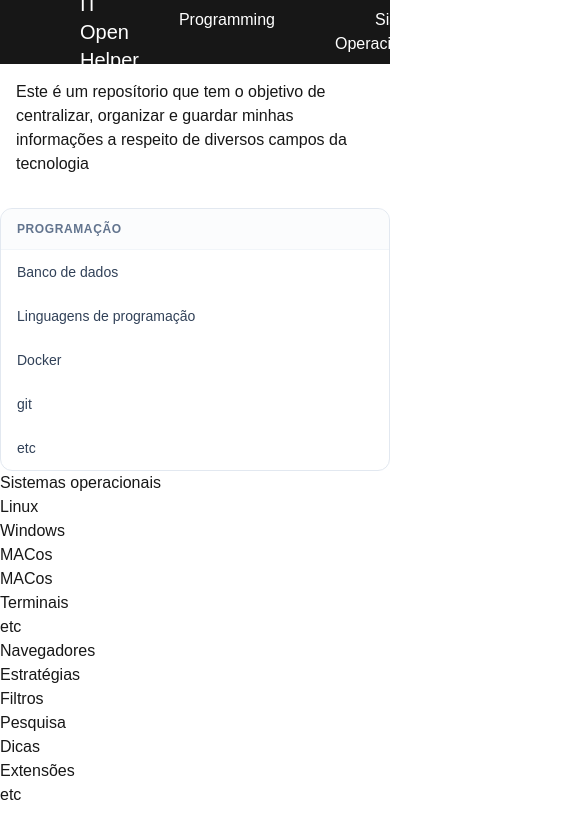
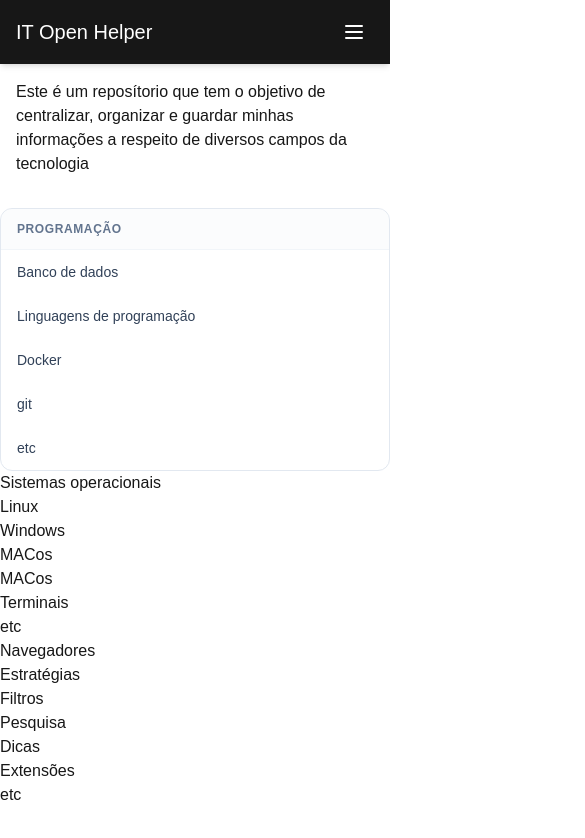
Before and after one commit to jonathaneamorim/web-it-open-helper, a Next.js app: page / in a window 390 px wide. Shown: the top 838 px of the page, 585 px wide, since content can reach past the window. Built offline with nearby package versions, Linux system fonts and the light colour scheme.

Commit message:
fix: adjusting website navbar

```diff
--- a/src/components/header/header.primary.tsx
+++ b/src/components/header/header.primary.tsx
@@ -1,33 +1,84 @@
+'use client';
+
+import { useState } from 'react';
+import Link from 'next/link'; // Import essencial para SPA
 import { Title } from "../title/title";
+import navigationData from "@/data/navigation.json"; // Seu arquivo de dados
 
-type Links = {
-    name: string,
-    url: string
-}
+export function HeaderPrimary() {
+  const [isMenuOpen, setIsMenuOpen] = useState(false);
 
-type Props = {
-    links: Links[]
-}
+  // Pegamos apenas a navegação principal do JSON
+  const links = navigationData.mainNav;
 
-export function HeaderPrimary({links}: Props) {
-    return(
-        <nav className="w-full h-16 bg-(--foreground)">
-            <div className="lg:container flex w-full h-full lg:mx-auto">
-               <div className="flex w-full h-full items-center justify-between mx-20 text-(--background)">
-                    <div className="text-(--background)">
-                        <a href="/"><Title text="IT Open Helper" /></a>
+  const toggleMenu = () => setIsMenuOpen(!isMenuOpen);
+  const closeMenu = () => setIsMenuOpen(false);
+
+  return (
+    <nav className="w-full h-16 bg-(--foreground) sticky top-0 z-50 shadow-md">
+      <div className="container mx-auto h-full px-4 sm:px-6 lg:px-8">
+        <div className="flex items-center justify-between h-full">
+
+          {/* Logo */}
+          <div className="flex-shrink-0">
+            <Link href="/" className="text-(--background) hover:opacity-80 transition-opacity">
+              <Title text="IT Open Helper" />
+            </Link>
           </div>
-                    <ul className="flex gap-5">
-                        { links && links.map(link => (
+
+          {/* Desktop Menu */}
+          <ul className="hidden lg:flex items-center gap-2">
+            {links.map((link) => (
               <li key={link.name}>
-                                <a className="px-10 py-2 hover:bg-(--background) hover:text-(--foreground) transition rounded-sm pointer" href={link.url}>
+                <Link
+                  href={link.url}
+                  className="px-4 py-2 text-(--background) hover:bg-(--background) hover:text-(--foreground) transition-all duration-200 rounded-md font-medium"
+                >
                   {link.name}
-                                </a>
+                </Link>
+              </li>
+            ))}
+          </ul>
+
+          {/* Mobile Button (Hamburger) */}
+          <button
+            onClick={toggleMenu}
+            className="lg:hidden p-2 text-(--background) hover:bg-(--background) hover:bg-opacity-10 rounded-md transition-colors"
+            aria-label="Alternar menu"
+            aria-expanded={isMenuOpen}
+          >
+            {/* Ícone Hamburger/Close simplificado */}
+            <svg className="w-6 h-6" fill="none" stroke="currentColor" viewBox="0 0 24 24">
+              {isMenuOpen ? (
+                <path strokeLinecap="round" strokeLinejoin="round" strokeWidth={2} d="M6 18L18 6M6 6l12 12" />
+              ) : (
+                <path strokeLinecap="round" strokeLinejoin="round" strokeWidth={2} d="M4 6h16M4 12h16M4 18h16" />
+              )}
+            </svg>
+          </button>
+        </div>
+      </div>
+
+      {/* Mobile Menu Dropdown */}
+      <div
+        className={`lg:hidden bg-(--foreground) border-t border-(--background) border-opacity-20 transition-all duration-300 ease-in-out overflow-hidden ${
+          isMenuOpen ? 'max-h-96 opacity-100' : 'max-h-0 opacity-0'
+        }`}
+      >
+        <ul className="container mx-auto px-4 py-4 space-y-2">
+          {links.map((link) => (
+            <li key={link.name}>
+              <Link
+                href={link.url}
+                onClick={closeMenu}
+                className="block px-4 py-3 text-(--background) hover:bg-(--background) hover:text-(--foreground) transition-all duration-200 rounded-md font-medium"
+              >
+                {link.name}
+              </Link>
             </li>
           ))}
         </ul>
       </div>
-               </div>
     </nav>
   );
 }
--- a/src/components/header/header.tsx
+++ b/src/components/header/header.tsx
@@ -6,25 +6,19 @@ type Links = {
     name: string
 }
 
-type HeaderProps =
-    | {
-        variant: "primary",
-        links: Links[]
-    }
-    | {
-        variant: "secondary",
-        links: Links[]
-    }
+type HeaderProps = {
+    variant: "primary" | "secondary",
+}
 
 export function Header(props: HeaderProps) {
     switch(props.variant) {
         case "primary":
             return(
-                <HeaderPrimary links={props.links} />
+                <HeaderPrimary />
             );
         case "secondary":
             return(
-                <HeaderSecondary links={props.links} />
+                <HeaderSecondary  />
             );
     }
 };
```
Also changed, not shown: src/components/header/header.secondary.tsx (+1 -10 lines). Lines whose indentation alone changed are shown as unchanged.
